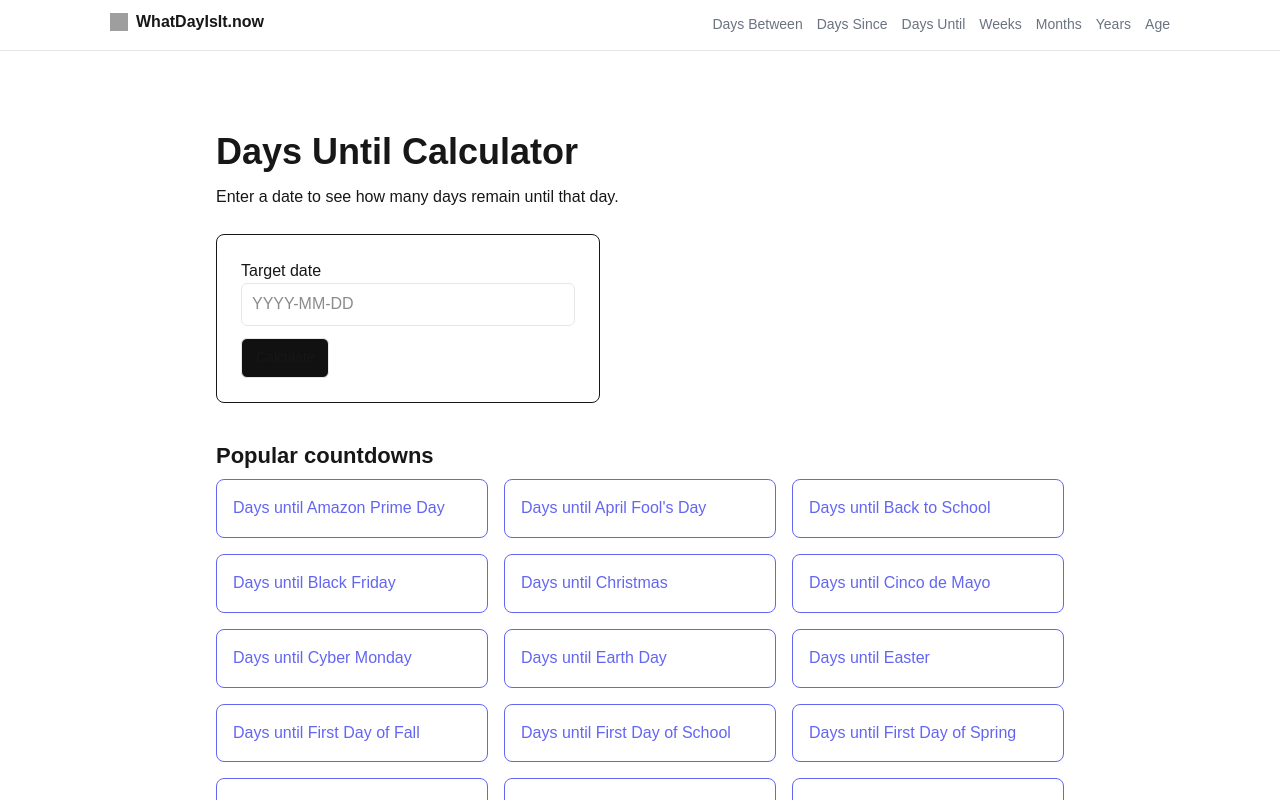
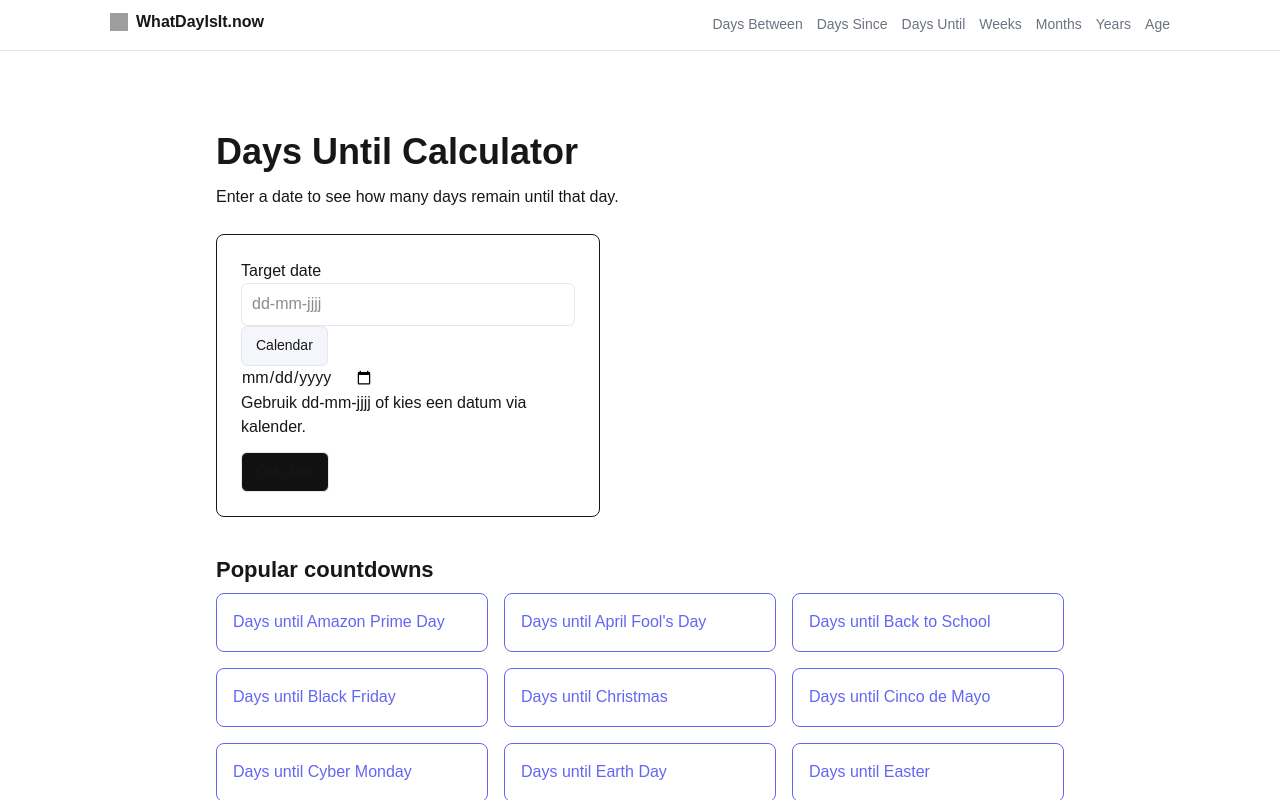
Before and after one commit to bosmeel/whatdayisit-now, a Next.js app: page /days-until in a window 1280 px wide. Shown: the top 800 px of the page. Built offline with nearby package versions, Linux system fonts and the light colour scheme; grey boxes are pictures that could not be loaded.

Commit message:
UI: restore valid date parsing with manual input and calendar picker

```diff
--- a/components/DateInput.tsx
+++ b/components/DateInput.tsx
@@ -1,6 +1,6 @@
 "use client";
 
-import { useState } from "react";
+import { useEffect, useRef, useState } from "react";
 
 type Props = {
   label: string;
@@ -8,27 +8,116 @@ type Props = {
   onChange?: (value: string) => void;
 };
 
-export default function DateInput({ label, value = "", onChange }: Props) {
-  const [date, setDate] = useState(value);
+function isoToDisplay(iso: string) {
+  if (!iso || !/^\d{4}-\d{2}-\d{2}$/.test(iso)) return "";
+  const [year, month, day] = iso.split("-");
+  return `${day}-${month}-${year}`;
+}
 
-  function handleChange(e: React.ChangeEvent<HTMLInputElement>) {
-    const v = e.target.value;
-    setDate(v);
-    if (onChange) onChange(v);
+function displayToIso(display: string) {
+  const cleaned = display.replace(/[^\d-]/g, "");
+  const match = cleaned.match(/^(\d{2})-(\d{2})-(\d{4})$/);
+
+  if (!match) return "";
+
+  const [, day, month, year] = match;
+
+  const dayNum = Number(day);
+  const monthNum = Number(month);
+  const yearNum = Number(year);
+
+  if (monthNum < 1 || monthNum > 12) return "";
+  if (dayNum < 1 || dayNum > 31) return "";
+
+  const testDate = new Date(`${year}-${month}-${day}T00:00:00`);
+  if (Number.isNaN(testDate.getTime())) return "";
+
+  const isRealDate =
+    testDate.getFullYear() === yearNum &&
+    testDate.getMonth() + 1 === monthNum &&
+    testDate.getDate() === dayNum;
+
+  if (!isRealDate) return "";
+
+  return `${year}-${month}-${day}`;
+}
+
+function formatDisplayInput(value: string) {
+  const digits = value.replace(/\D/g, "").slice(0, 8);
+
+  if (digits.length <= 2) return digits;
+  if (digits.length <= 4) return `${digits.slice(0, 2)}-${digits.slice(2)}`;
+  return `${digits.slice(0, 2)}-${digits.slice(2, 4)}-${digits.slice(4)}`;
+}
+
+export default function DateInput({
+  label,
+  value = "",
+  onChange,
+}: Props) {
+  const [displayValue, setDisplayValue] = useState(isoToDisplay(value));
+  const nativeInputRef = useRef<HTMLInputElement>(null);
+
+  useEffect(() => {
+    setDisplayValue(isoToDisplay(value));
+  }, [value]);
+
+  function handleTextChange(e: React.ChangeEvent<HTMLInputElement>) {
+    const formatted = formatDisplayInput(e.target.value);
+    setDisplayValue(formatted);
+
+    const isoValue = displayToIso(formatted);
+    if (onChange) onChange(isoValue);
+  }
+
+  function handleNativeChange(e: React.ChangeEvent<HTMLInputElement>) {
+    const isoValue = e.target.value;
+    setDisplayValue(isoToDisplay(isoValue));
+    if (onChange) onChange(isoValue);
+  }
+
+  function openPicker() {
+    if (!nativeInputRef.current) return;
+
+    if (typeof nativeInputRef.current.showPicker === "function") {
+      nativeInputRef.current.showPicker();
+    } else {
+      nativeInputRef.current.focus();
+      nativeInputRef.current.click();
+    }
   }
 
   return (
     <div className="date-field">
       <label className="date-label">{label}</label>
 
+      <div className="date-input-row">
+        <input
+          type="text"
+          inputMode="numeric"
+          placeholder="dd-mm-jjjj"
+          value={displayValue}
+          onChange={handleTextChange}
+          className="date-input"
+          aria-label={label}
+        />
+
+        <button type="button" onClick={openPicker} className="date-picker-button">
+          Calendar
+        </button>
+      </div>
+
       <input
-        type="text"
-        inputMode="numeric"
-        placeholder="YYYY-MM-DD"
-        value={date}
-        onChange={handleChange}
-        className="date-input"
+        ref={nativeInputRef}
+        type="date"
+        value={value}
+        onChange={handleNativeChange}
+        className="native-date-input"
+        tabIndex={-1}
+        aria-hidden="true"
       />
+
+      <p className="date-help">Gebruik dd-mm-jjjj of kies een datum via kalender.</p>
     </div>
   );
 }
```
